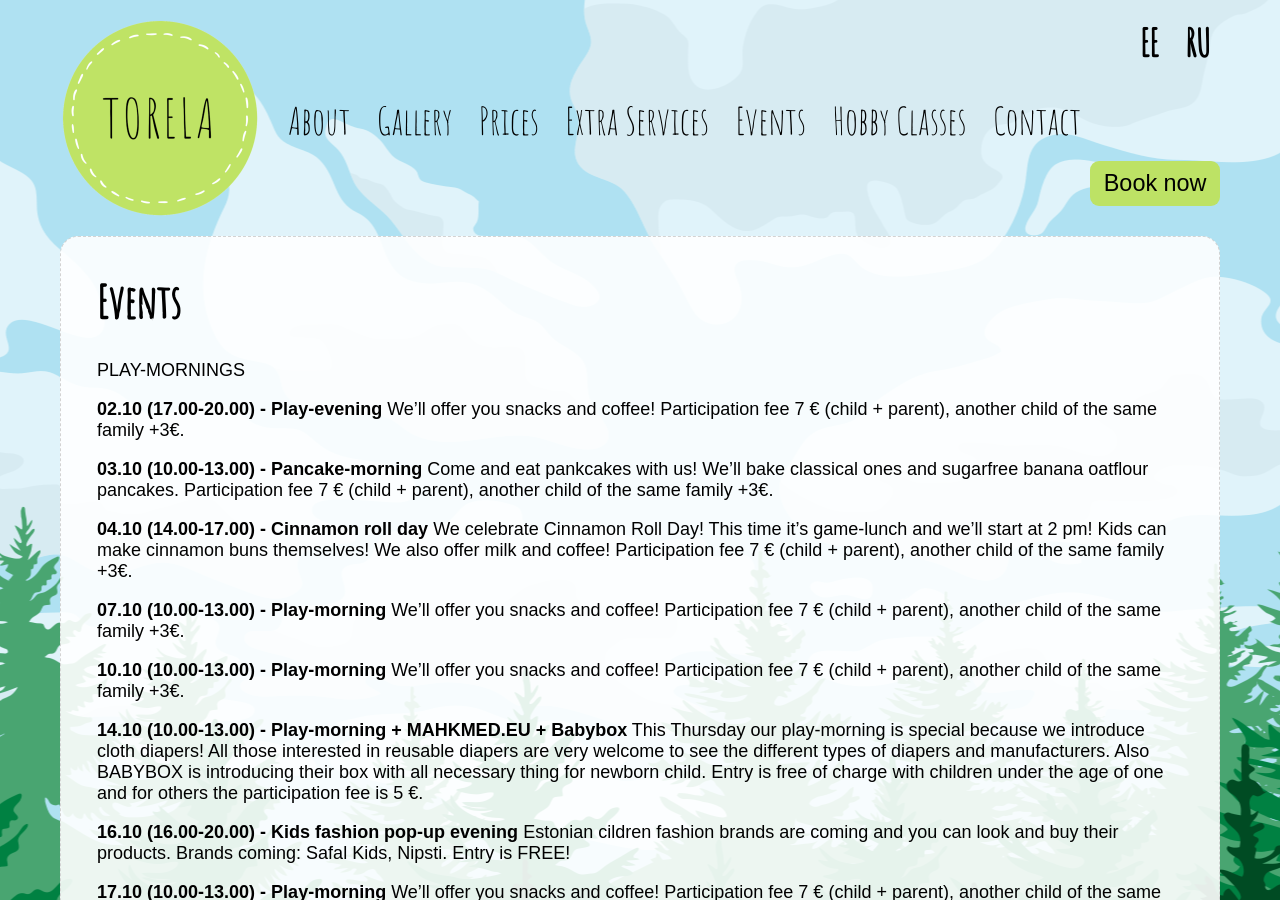
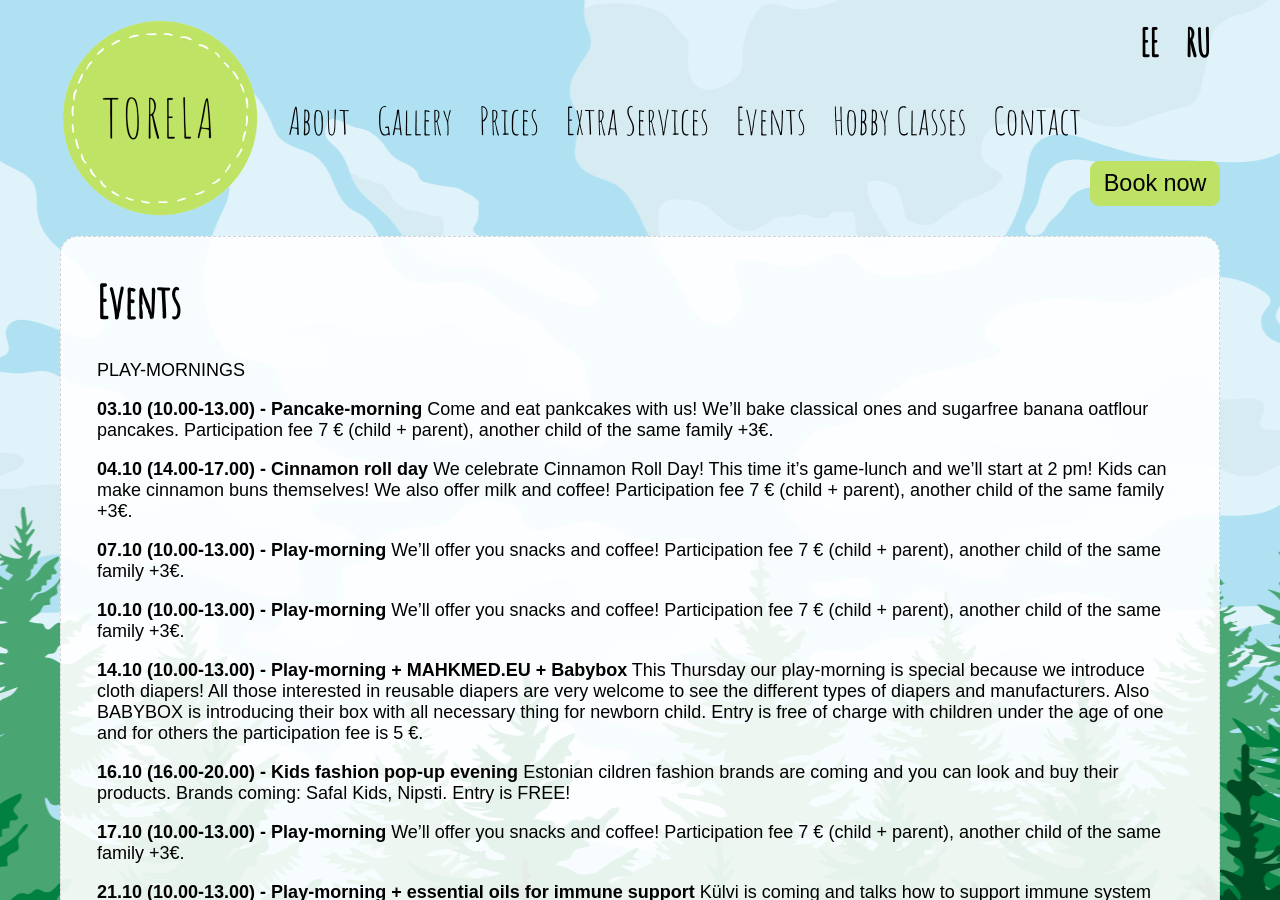
Before and after one commit to mypsik/torela, a Jekyll site: the page built from en/events/index.md, in a window 1280 px wide and 900 px high. Built offline with Jekyll 4.4.1, drawn with Linux system fonts in a browser that asks for light colours.

Commit message:
Update index.md

```diff
--- a/en/events/index.md
+++ b/en/events/index.md
@@ -7,11 +7,6 @@ et: /syndmused/
 ru: /ru/events/
 ---
 PLAY-MORNINGS
-
-
-**02.10 (17.00-20.00) - Play-evening**
-We'll offer you snacks and coffee!
-Participation fee 7 € (child + parent), another child of the same family +3€.
 
 
 **03.10 (10.00-13.00) - Pancake-morning**
```
